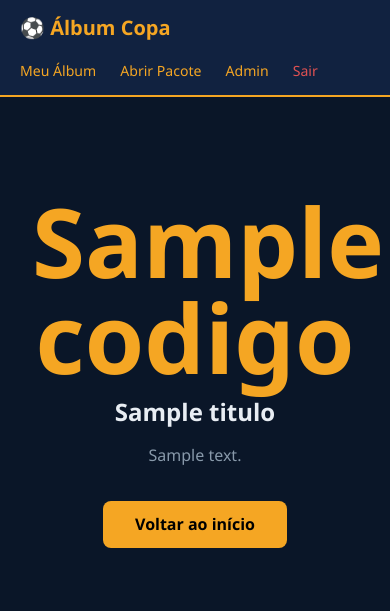
After one commit to Lucas-Andrade-Projetos/album-copa, a Flask app: template app/templates/erro.html in a window 390 px wide. The commit adds this page. Shown: the top 611 px of the page. Run offline with Flask 3, Linux system fonts and the light colour scheme; the visitor is signed in with stand-in values (Sample User, id 1); the template is opened without the code that fills it: most values are stand-ins (such as "Sample title", 1, 10 or a date in 2020).

Commit message:
feat: error handling, flash messages, and responsive CSS polish

```diff
--- a/app/__init__.py
+++ b/app/__init__.py
@@ -1,5 +1,5 @@
 import os
-from flask import Flask
+from flask import Flask, render_template
 from flask_login import LoginManager
 
 
@@ -29,4 +29,28 @@ def create_app():
     app.register_blueprint(stickers.bp)
     app.register_blueprint(admin.bp)
 
+    @app.errorhandler(404)
+    def not_found(e):
+        return render_template("erro.html",
+            codigo=404,
+            titulo="Página não encontrada",
+            descricao="O endereço que você tentou acessar não existe.",
+        ), 404
+
+    @app.errorhandler(403)
+    def forbidden(e):
+        return render_template("erro.html",
+            codigo=403,
+            titulo="Acesso negado",
+            descricao="Você não tem permissão para acessar esta área.",
+        ), 403
+
+    @app.errorhandler(500)
+    def server_error(e):
+        return render_template("erro.html",
+            codigo=500,
+            titulo="Erro interno",
+            descricao="Algo deu errado no servidor. Tente novamente em instantes.",
+        ), 500
+
     return app
--- a/app/static/css/style.css
+++ b/app/static/css/style.css
@@ -40,11 +40,17 @@ a:hover {
 .navbar {
     background-color: var(--cor-superficie);
     border-bottom: 2px solid var(--cor-primaria);
-    padding: 0.75rem 2rem;
+    padding: 0.75rem 1.25rem;
     display: flex;
     align-items: center;
     justify-content: space-between;
     gap: 1rem;
+    flex-wrap: wrap;
+}
+
+@media (max-width: 520px) {
+    .navbar-links { gap: 0.9rem; font-size: 0.88rem; }
+    .navbar-user  { display: none; }
 }
 
 .navbar-brand {
@@ -611,3 +617,54 @@ h1 {
 
 .feedback-ok   { background-color: var(--cor-sucesso); color: #fff; }
 .feedback-erro { background-color: var(--cor-erro);    color: #fff; }
+
+/* ── Spinner de carregamento ── */
+@keyframes spin {
+    to { transform: rotate(360deg); }
+}
+
+.spinner {
+    width:  16px;
+    height: 16px;
+    border: 2px solid rgba(0,0,0,0.25);
+    border-top-color: #000;
+    border-radius: 50%;
+    animation: spin 0.7s linear infinite;
+    display: inline-block;
+    vertical-align: middle;
+    margin-right: 0.4rem;
+}
+
+/* ── Páginas de erro ── */
+.erro-page {
+    text-align: center;
+    padding: 4rem 1rem;
+    max-width: 480px;
+    margin: 0 auto;
+}
+
+.erro-codigo {
+    font-size: 6rem;
+    font-weight: 900;
+    color: var(--cor-primaria);
+    line-height: 1;
+    margin-bottom: 0.5rem;
+}
+
+.erro-titulo {
+    font-size: 1.5rem;
+    margin-bottom: 0.75rem;
+}
+
+.erro-desc {
+    color: var(--cor-texto-suave);
+    margin-bottom: 2rem;
+}
+
+/* ── Responsividade geral ── */
+@media (max-width: 600px) {
+    .container    { padding: 0 1rem; }
+    .form-card    { padding: 1.5rem 1.25rem; }
+    h1            { font-size: 1.4rem; }
+    .album-header { margin-bottom: 1.25rem; }
+}
--- /dev/null
+++ b/app/templates/erro.html
@@ -0,0 +1,13 @@
+{% extends "base.html" %}
+{% block title %}{{ codigo }} — Álbum Copa{% endblock %}
+
+{% block content %}
+<div class="erro-page">
+    <div class="erro-codigo">{{ codigo }}</div>
+    <h1 class="erro-titulo">{{ titulo }}</h1>
+    <p class="erro-desc">{{ descricao }}</p>
+    <a href="{{ url_for('auth.index') }}" class="btn-primary" style="width:auto; padding:0.7rem 2rem; display:inline-block;">
+        Voltar ao início
+    </a>
+</div>
+{% endblock %}
```
Also changed, not shown: app/static/js/pack.js (+16 -4 lines), app/templates/open_pack.html (+2 -5 lines).
